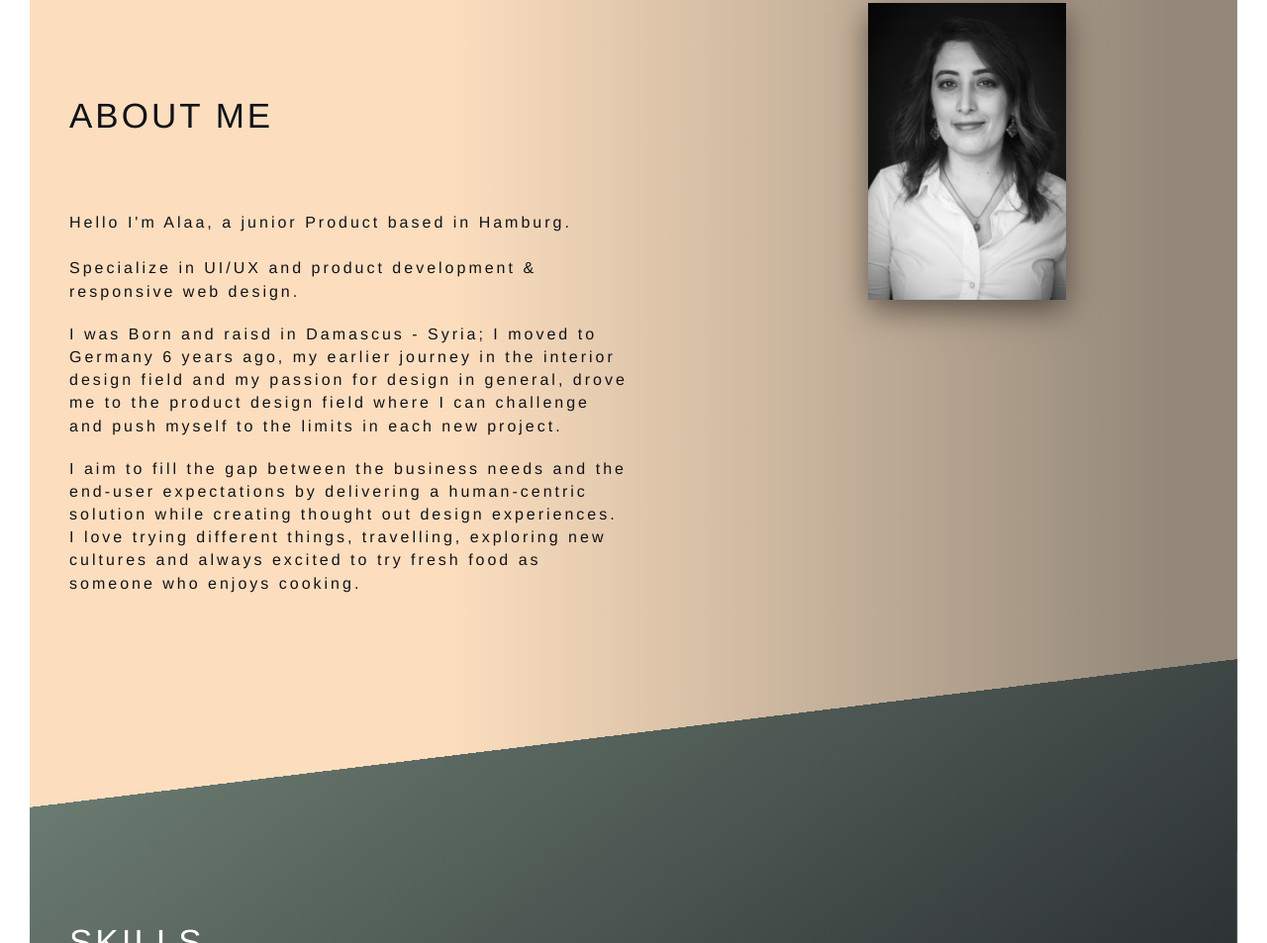
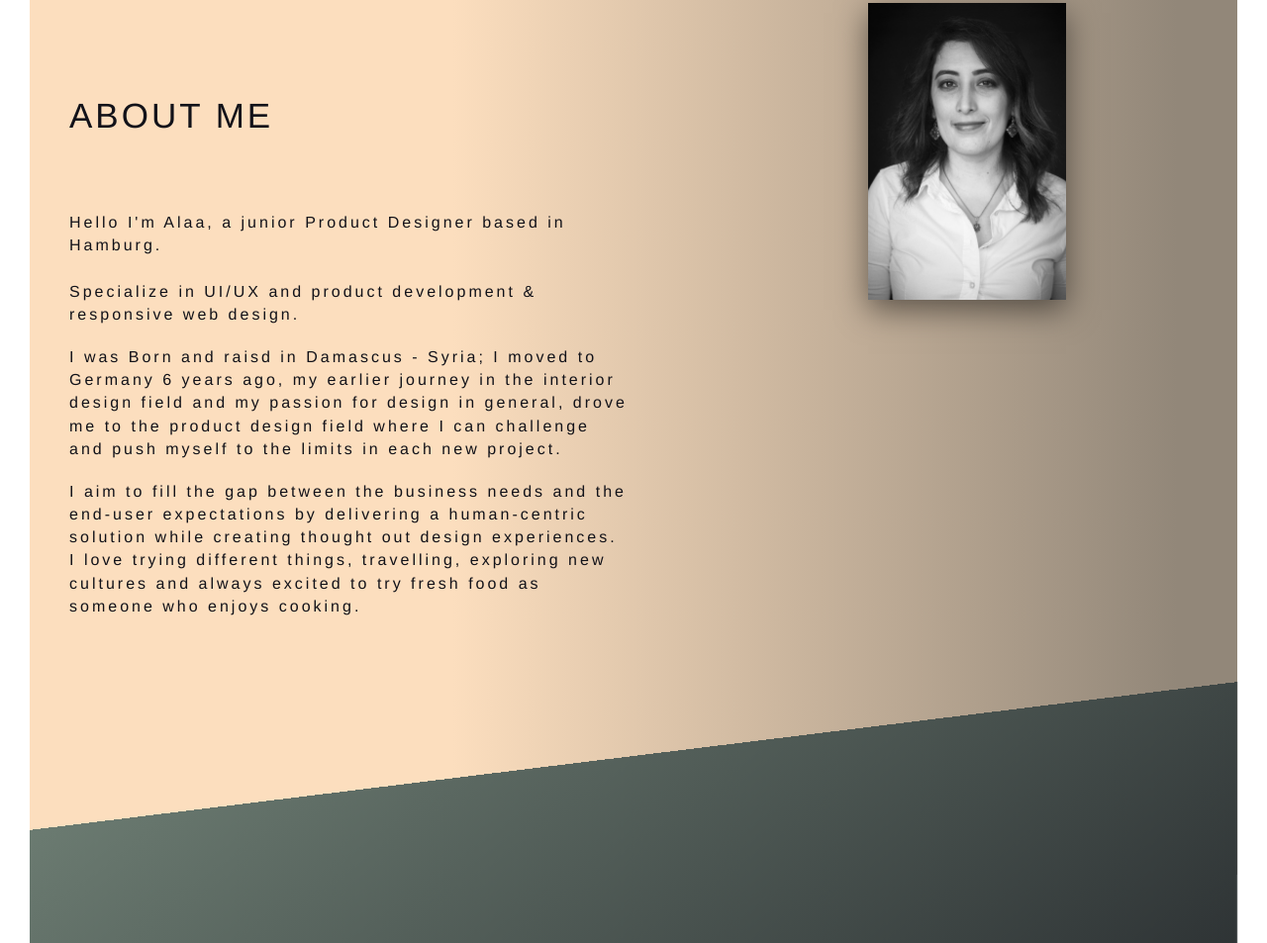
Before and after one commit to AlaaDev22/Portfolio, a website: page index.html in a window 1280 px wide. Shown: the part 824-1777 px from the top of the page at 99% size. Drawn offline with nearby package versions, Linux system fonts and the light colour scheme.

Commit message:
about you text

```diff
--- a/index.html
+++ b/index.html
@@ -67,7 +67,7 @@
         <div class="row">
           <div class="col-1-of-2">
             <p class="section-about__text">
-              Hello I'm Alaa, a junior Product based in Hamburg.
+              Hello I'm Alaa, a junior Product Designer based in Hamburg.
               <br>
               <br>
               Specialize in UI/UX and product development & responsive web design.
```
